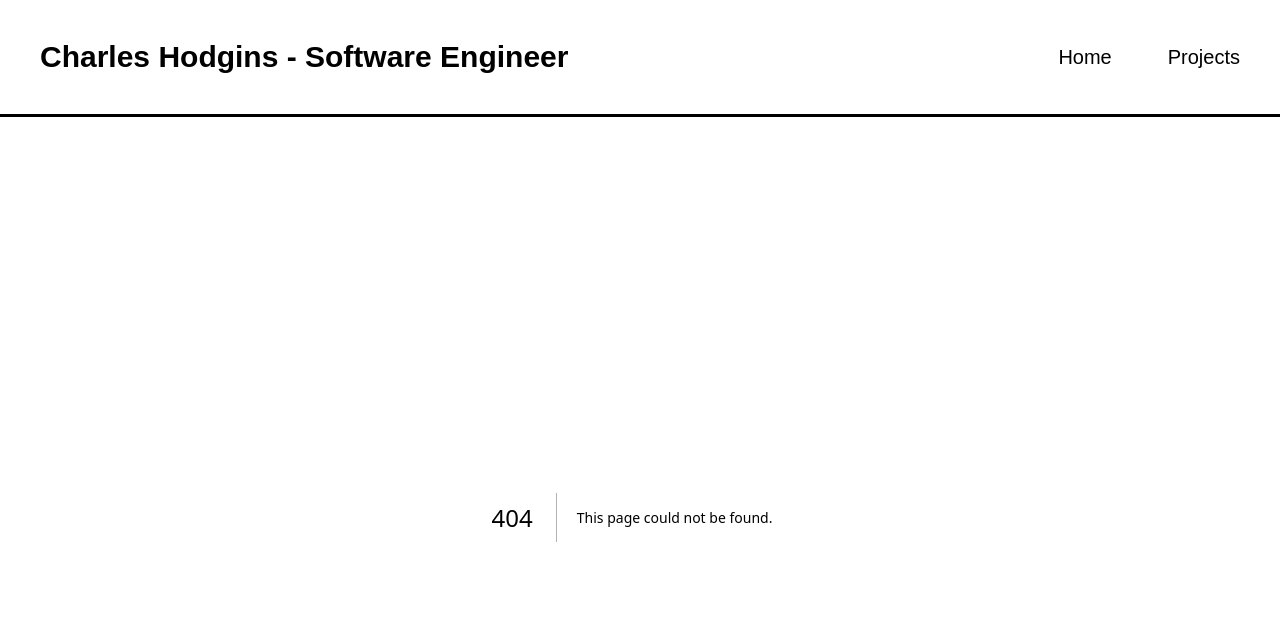
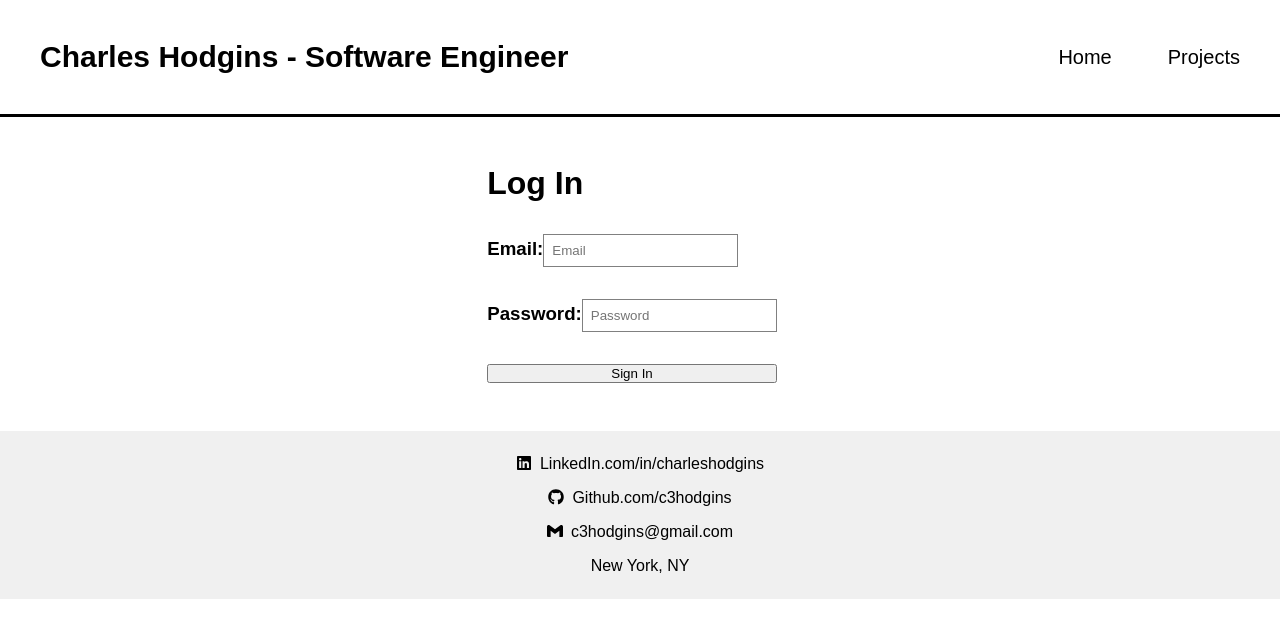
Before and after one commit to c3hodgins/next-portfolio, a Next.js app: page /login in a window 1280 px wide. Before the commit this address had no page. Shown: the top 638 px of the page. Built offline with nearby package versions, Linux system fonts and the light colour scheme; no server answers.

Commit message:
created user auth for admin section

```diff
--- /dev/null
+++ b/app/login/login.module.css
@@ -0,0 +1,15 @@
+.loginForm{
+    display:flex;
+    flex-direction:column;
+    justify-self:center;
+    align-self:center;
+    gap:2rem;
+    height:100%;
+    padding:3rem;
+}
+.loginInput{
+    background-color:white !important;
+    color:black !important;
+    padding:.5rem;
+    border: 1px solid gray !important;
+}
--- /dev/null
+++ b/app/login/page.js
@@ -0,0 +1,64 @@
+"use client";
+import styles from "./login.module.css";
+import { useState, useEffect } from "react";
+import { createClient } from "@supabase/supabase-js";
+import { supabase } from "@/utils/supabase";
+import { useRouter } from "next/navigation";
+
+export default function Login() {
+  const [email, setEmail] = useState("");
+  const [password, setPassword] = useState("");
+  const [session, setSession] = useState(null);
+  const [loading, setLoading] = useState(false);
+
+  const router = useRouter();
+
+  async function handleLogin(e) {
+    e.preventDefault();
+    setLoading(true);
+
+    // Supabase authentication call
+    const { data, error } = await supabase.auth.signInWithPassword({
+      email,
+      password,
+    });
+
+    if (error) {
+      setError(error.message);
+    } else {
+      console.log("User logged in:", data);
+      router.push("/admin"); // Redirect to the admin page
+    }
+    setLoading(false);
+  }
+
+  return (
+    <>
+      <form className={styles.loginForm} onSubmit={handleLogin}>
+        <h1>Log In</h1>
+
+        <h3>
+          Email:
+          <input
+            className={styles.loginInput}
+            type="email"
+            placeholder="Email"
+            onChange={(e) => setEmail(e.target.value)}
+          ></input>
+        </h3>
+
+        <h3>
+          Password:
+          <input
+            className={styles.loginInput}
+            type="password"
+            placeholder="Password"
+            onChange={(e) => setPassword(e.target.value)}
+          ></input>
+        </h3>
+
+        <button type="submit">{loading ? "Siging In..." : "Sign In"}</button>
+      </form>
+    </>
+  );
+}
--- a/app/projects/[id]/page.js
+++ b/app/projects/[id]/page.js
@@ -1,10 +1,8 @@
 import { createClient } from "@supabase/supabase-js";
 import Link from "next/link";
+import { supabase } from "@/utils/supabase";
 export default async function ProjectPage({ params }) {
   const { id } = await params;
-  const supabaseKey = process.env.SUPABASE_KEY;
-  const supabaseUrl = process.env.SUPABASE_URL;
-  const supabase = createClient(supabaseUrl, supabaseKey);
 
   let {
     data: [project],
--- a/components/Projects/ProjectsCard.js
+++ b/components/Projects/ProjectsCard.js
@@ -2,11 +2,8 @@ import styles from "@/components/Projects/ProjectsCard.module.css";
 import { createClient } from "@supabase/supabase-js";
 import Image from "next/image";
 import Link from "next/link";
+import { supabase } from "@/utils/supabase";
 export default async function ProjectTab() {
-
-  const supabaseKey = process.env.SUPABASE_KEY;
-  const supabaseUrl = process.env.SUPABASE_URL;
-  const supabase = createClient(supabaseUrl, supabaseKey);
 
   let { data } = await supabase.from("Projects").select("*").range('0','3');
 
--- a/package.json
+++ b/package.json
@@ -9,6 +9,7 @@
     "lint": "next lint"
   },
   "dependencies": {
+    "@supabase/auth-ui-react": "^0.4.7",
     "@supabase/supabase-js": "^2.49.1",
     "@tensorflow/tfjs": "^4.22.0",
     "next": "15.2.2",
--- /dev/null
+++ b/utils/supabase.js
@@ -0,0 +1,6 @@
+import { createClient } from "@supabase/supabase-js";
+
+const supabaseUrl =  await process.env.NEXT_PUBLIC_SUPABASE_URL;
+const supabaseKey = await process.env.NEXT_PUBLIC_SUPABASE_KEY;
+
+export const supabase = createClient(supabaseUrl, supabaseKey);
```
Also changed, not shown: app/admin/page.js (added, +26 -0 lines), app/projects/page.js (+13 -9 lines), app/about/page.js (deleted), 1 other file (tests, documents, lock files or other folders).
